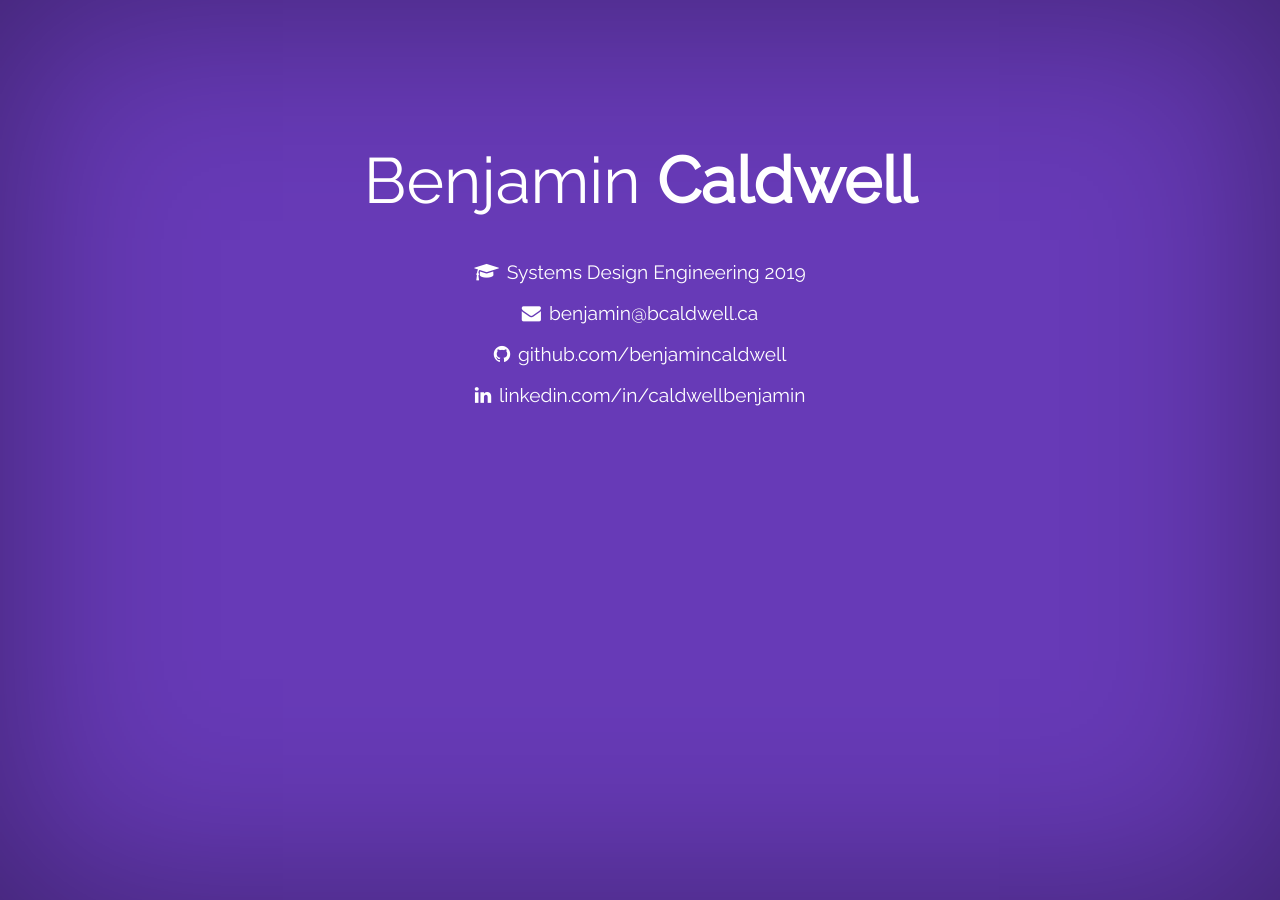
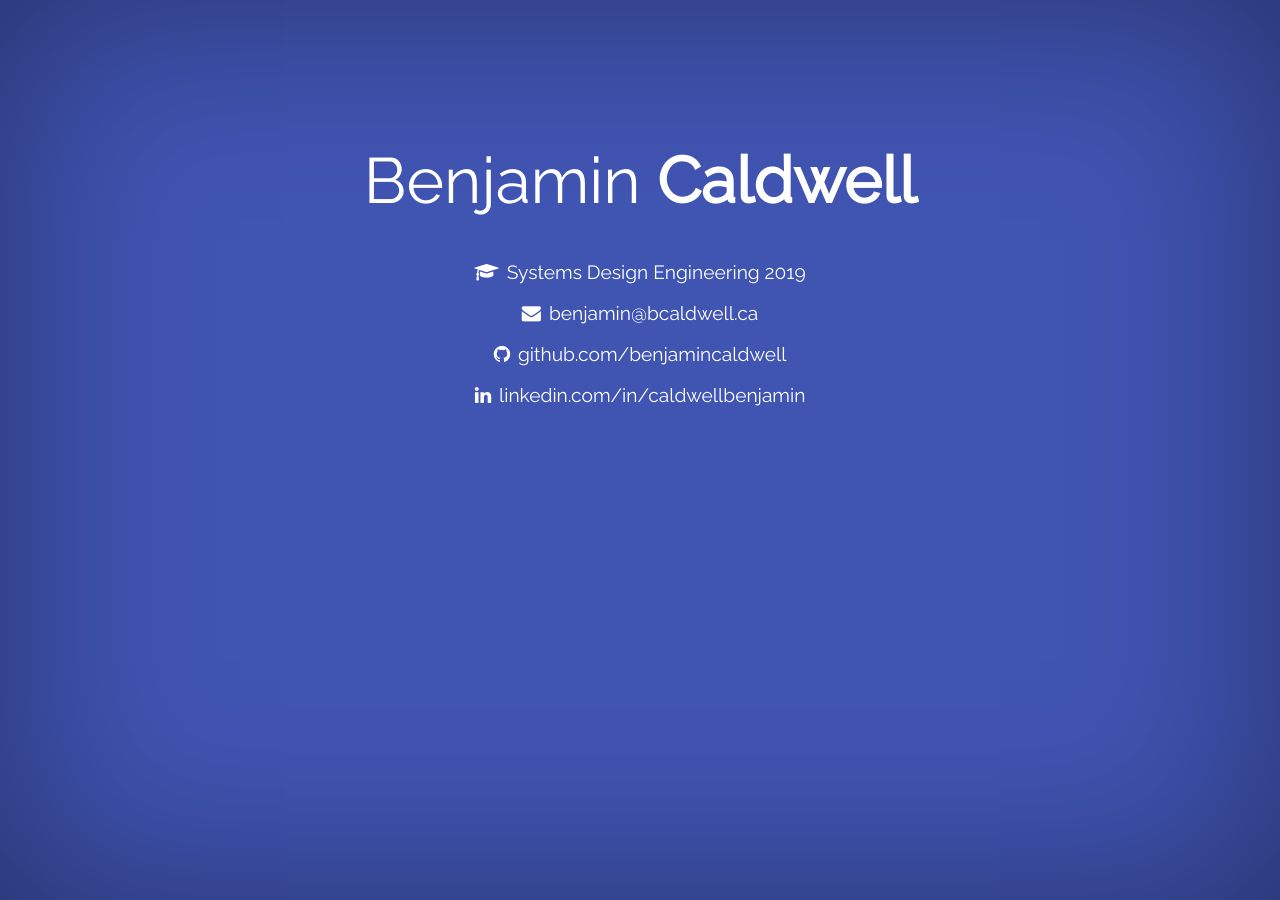
Before and after one commit to benjamincaldwell/benjamincaldwell.github.io, a Jekyll site: the page built from index.md, in a window 1280 px wide. Built offline with Jekyll 4.4.1, drawn with Linux system fonts in a browser that asks for light colours.

Commit message:
background color to match resume

```diff
--- a/_sass/_vars.scss
+++ b/_sass/_vars.scss
@@ -5,7 +5,7 @@ $color-2: #222222;
 $color-4: #444444;
 $color-6: #666666;
 
-$background-color: #673AB7;
+$background-color: #4054b2;
 $text-color: #ffffff;
 
 $body-background: #eeeeee;
```
